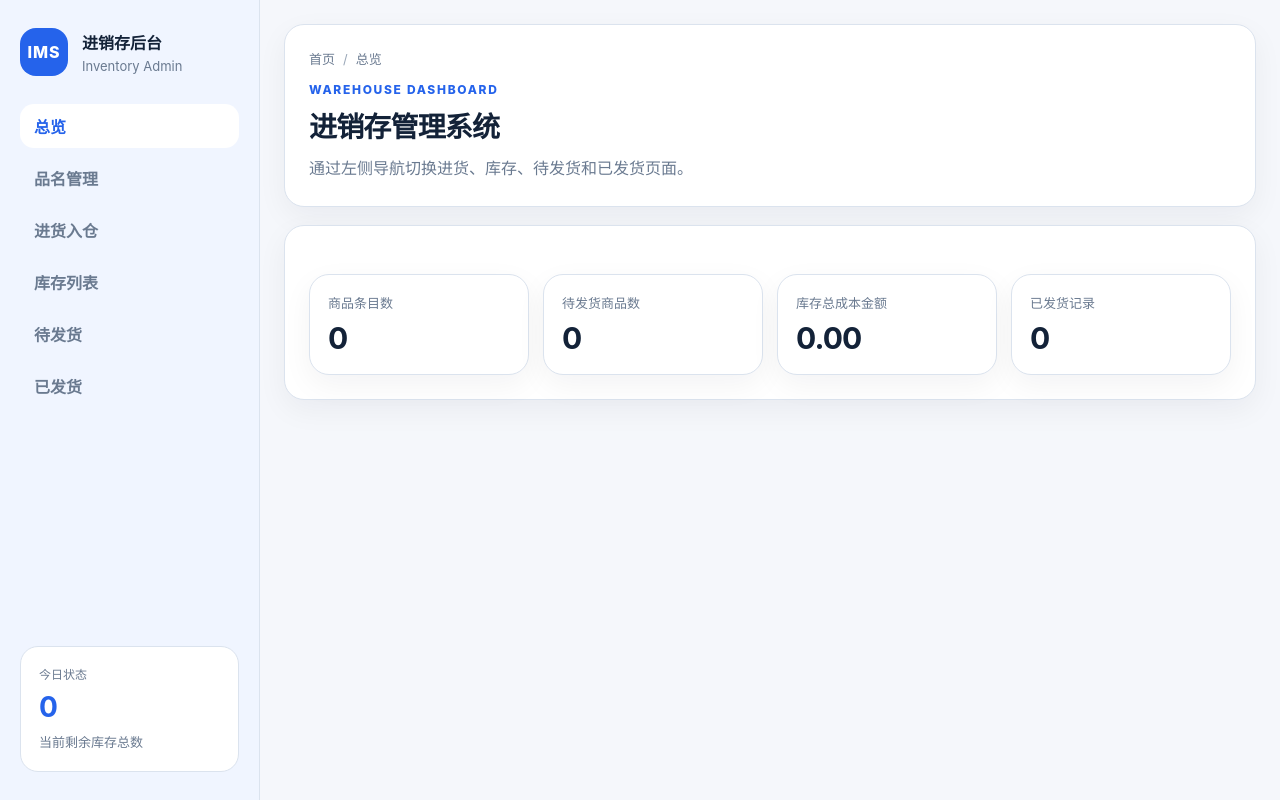
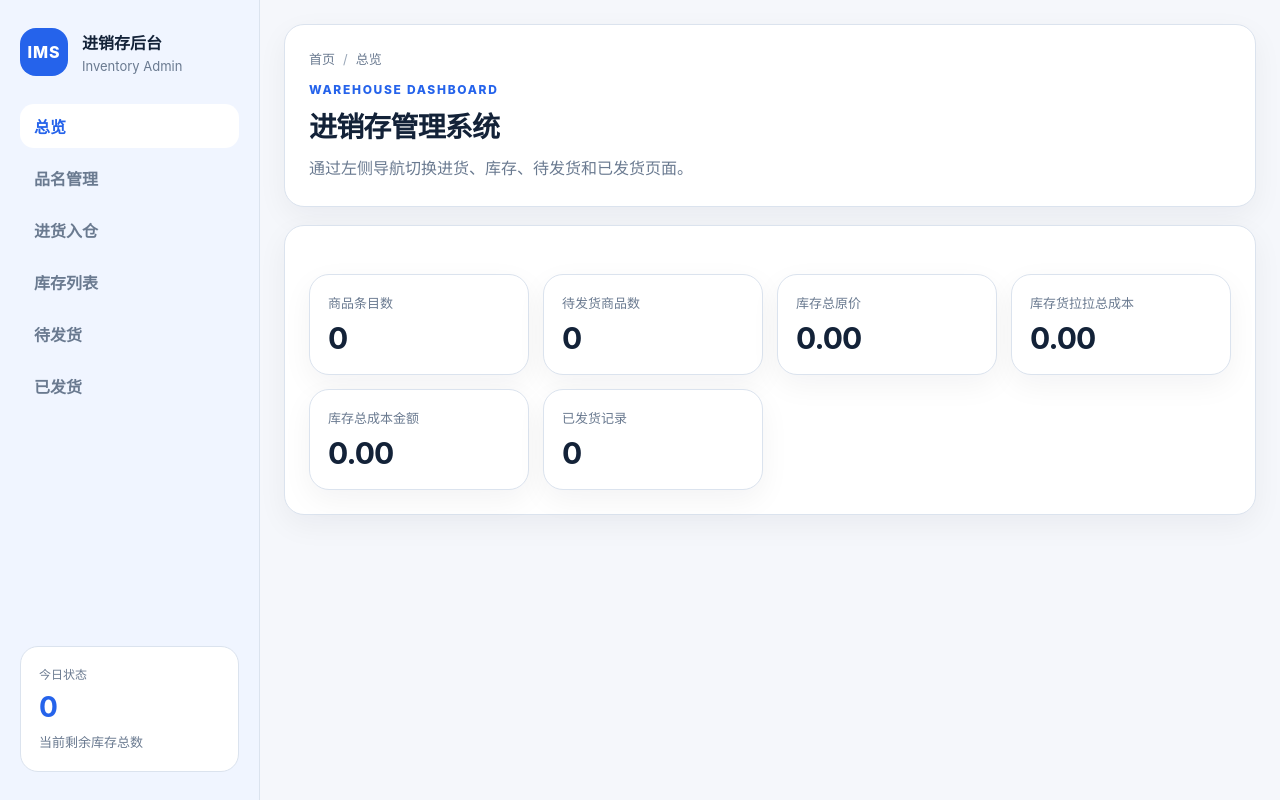
Before and after one commit to dongboyu1114/IMS, a Vue app: page / in a window 1280 px wide. Built offline with nearby package versions, Linux system fonts and the light colour scheme; no server answers; the database is empty.

Commit message:
add inventory value stats

```diff
--- a/src/composables/useImsStore.js
+++ b/src/composables/useImsStore.js
@@ -136,6 +136,12 @@ function validateDiscount(value) {
 const stats = computed(() => {
   const pending = products.value.filter((item) => item.remainingQuantity > 0)
   const totalRemaining = pending.reduce((sum, item) => sum + item.remainingQuantity, 0)
+  const inventoryOriginalAmount = pending.reduce((sum, item) => {
+    return sum + Number(item.originalPrice) * Number(item.remainingQuantity)
+  }, 0)
+  const inventoryFreightAmount = pending.reduce((sum, item) => {
+    return sum + Number(item.batchFreightShare)
+  }, 0)
   const inventoryCostAmount = pending.reduce((sum, item) => {
     const goodsCost = Number(item.purchasePrice) * Number(item.remainingQuantity)
     const freightShareCost = Number(item.batchFreightShare)
@@ -143,11 +149,13 @@ const stats = computed(() => {
   }, 0)
 
   return {
-    productCount: products.value.length,
-    pendingCount: pending.length,
-    remainingCount: totalRemaining,
-    inventoryCostAmount,
-    shipmentCount: shipments.value.length,
+      productCount: products.value.length,
+      pendingCount: pending.length,
+      remainingCount: totalRemaining,
+      inventoryOriginalAmount,
+      inventoryFreightAmount,
+      inventoryCostAmount,
+      shipmentCount: shipments.value.length,
   }
 })
 
--- a/src/views/DashboardView.vue
+++ b/src/views/DashboardView.vue
@@ -26,6 +26,14 @@ const { stats } = useImsStore()
           <strong>{{ stats.pendingCount }}</strong>
         </article>
         <article class="stat-card flat-card">
+          <span>库存总原价</span>
+          <strong>{{ formatMoney(stats.inventoryOriginalAmount) }}</strong>
+        </article>
+        <article class="stat-card flat-card">
+          <span>库存货拉拉总成本</span>
+          <strong>{{ formatMoney(stats.inventoryFreightAmount) }}</strong>
+        </article>
+        <article class="stat-card flat-card">
           <span>库存总成本金额</span>
           <strong>{{ formatMoney(stats.inventoryCostAmount) }}</strong>
         </article>
```
